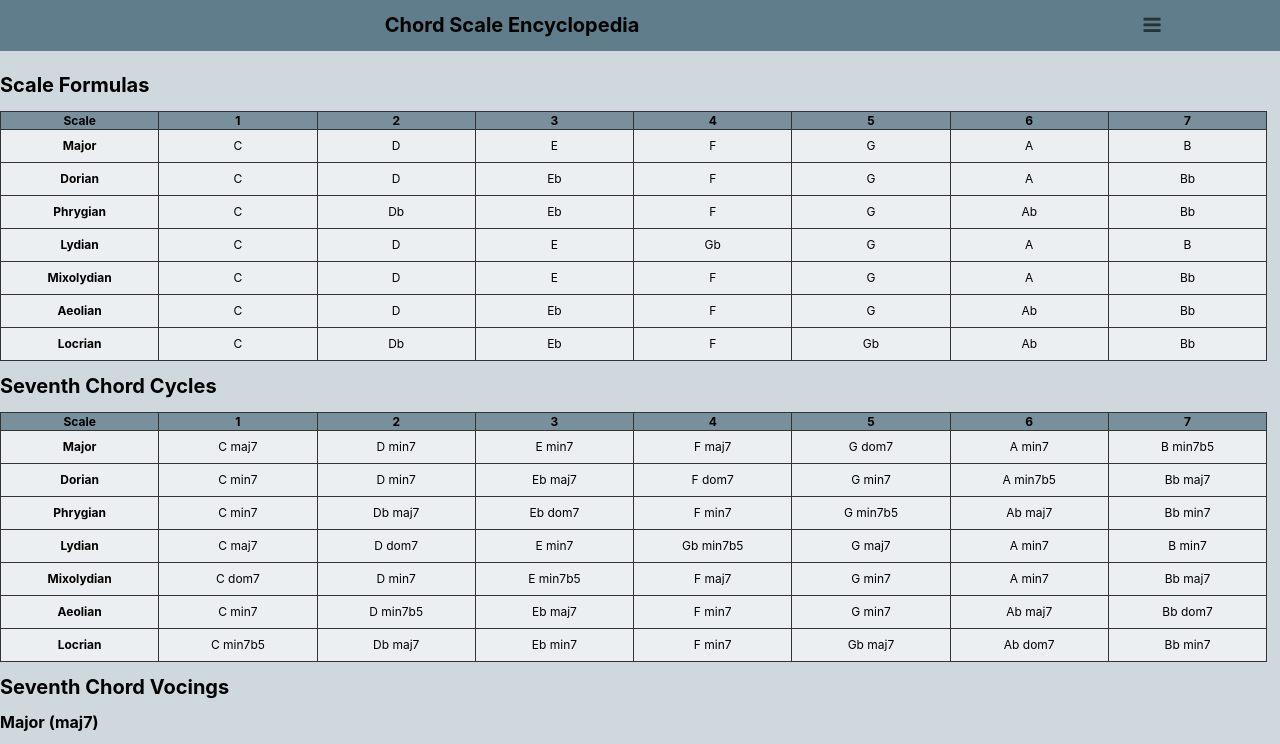
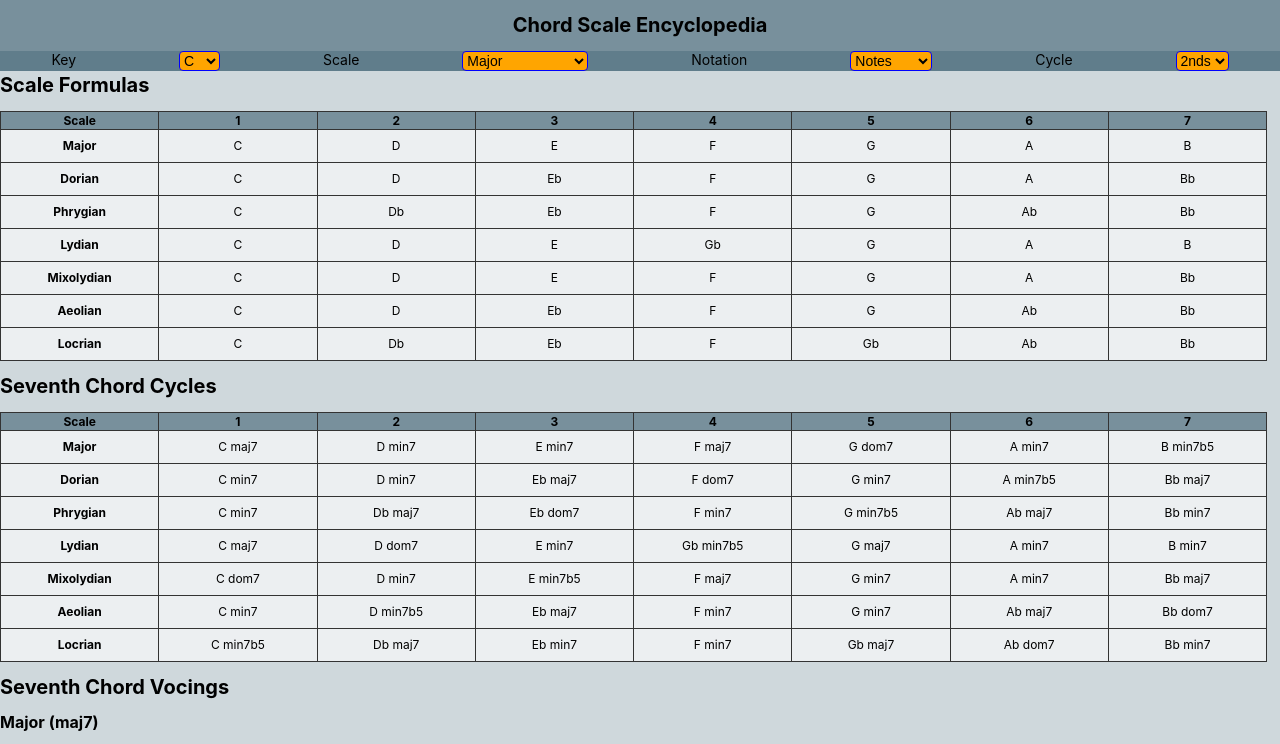
Before and after one commit to walpolsh/chord-scales-v2, a React (Create React App) app: page / in a window 1280 px wide. Shown: the top 744 px of the page. Built offline with nearby package versions, Linux system fonts and the light colour scheme.

Commit message:
didnt like menu, back to select options

```diff
--- a/src/App.css
+++ b/src/App.css
@@ -3,6 +3,19 @@
   align-items: center;
   font-size: 12px;
   color: black;
+}
+
+select {
+  border: 1px solid blue;
+  font-size: 14px;
+  border-radius: 4px;
+  background-color: orange;
+}
+
+select:hover {
+  border: 1px solid blue;
+  border-radius: 4px;
+  background-color: rgb(246, 218, 166);
 }
 
 
@@ -25,11 +38,6 @@ thead {
   background: #78909C;
 }
 
-button {
-  border: 1px solid black;
-  background-color: #CFD8DC;
-  cursor: pointer;
-}
 
 #innerDiv {
   width: 99%;
@@ -42,12 +50,6 @@ button {
   background: #FFFF00;
 }
 
-td:hover {
-  background: #4CAF50;
-}
-tr:hover th:hover {
-  background: #4CAF50;
-}
 
 h1 {
   font-size: 20px
@@ -57,44 +59,31 @@ h2 {
   font-size: 16px;
 }
 
-.headerDiv {
-  float: left;
-  width: 24%;
+
+.topnav {
+  position: fixed;
+  top: 0;
+  margin:0;
+  overflow: hidden;
+  width: 100%;
 
 }
 
-.buttonContainer {
-  display: grid;
-  grid-auto-flow: row;
-
+.headerBox {
+  display: flex;
+  flex-wrap: wrap;
+  width:100%;
+  background-color: #78909C;
+  justify-content: center;
 }
 
-.areaA {
-  display: grid;
+.menuBox {
+  background-color: #607D8B;
+  font-size: 14px;
+
+  display: flex;
+  justify-content: space-around;
 }
-
-.areaB {
-  display: grid;
-}
-
-.areaC {
-  display: grid;
-}
-
-.topnav {
-  top: 0;
-  overflow: hidden;
-  background-color: #607D8B;
-  position: fixed;
-  width:100%;
-  margin:0;
-}
-
-
-.topnav #myMenu {
-  display: none;
-}
-
 
 
 .navhead {
--- a/src/App.js
+++ b/src/App.js
@@ -4,7 +4,7 @@ import { Chromatic, Major, MelodicMinor, HarmonicMinor, HarmonicMajor, Hungarian
 import {closedSeventh, drop2, drop3, drop23, drop24, doubleDrop24} from './constants/chords';
 import { Cycles } from './constants/chords';
 import { permute } from './constants/helpers'
-import {headerDiv, bodyDiv, tableStyle}  from './styles/styles'
+import {tableStyle}  from './styles/styles'
 import Header from './containers/Header'
 import ScaleFormulas from './containers/ScaleFormulas'
 import SeventhChordCycles from './containers/SeventhChordCycles'
@@ -35,7 +35,6 @@ class App extends Component {
     this.buildChord = this.buildChord.bind(this)
     this.buildCycle = this.buildCycle.bind(this)
     this.handleHighlight = this.handleHighlight.bind(this)
-    this.toggleMenu = this.toggleMenu.bind(this)
   }
 
   changeKey(event) {
@@ -75,8 +74,6 @@ class App extends Component {
     })
   }
 
-
-
   buildScale(arr) {
     let [scaleNums, scaleNotes, scaleName, scaleChord] = arr
     return [scaleNums, scaleNotes.map(x => this.state.notes[x]), scaleName, scaleChord]
@@ -85,11 +82,11 @@ class App extends Component {
   buildChord(scale, voicing, index) {
     let arr = this.buildScale(scale)
 
-    const inversions =  arr[index].map((note, i) => permute(arr[index], i)).filter((n, i) => i % 2 ===0)
+    const inversions =  arr[index].map((note, i) => permute(arr[index], i)).filter((n, i) => i % 2 === 0)
 
     const fullScale = (arr) => {
-      let [one, two, three, four] = arr
-      let result = []
+      const [one, two, three, four] = arr
+      const result = []
       for (let i = 0; i < 7; i++) {
         result.push([one[i], two[i], three[i], four[i]])
       }
@@ -113,21 +110,6 @@ class App extends Component {
     }
   }
 
-  toggleMenu () {
-    const x = document.getElementById('myMenu');
-    if (x.style.display === 'block') {
-      x.style.display = 'none'
-      this.setState({
-        showMenu: false
-      })
-    } else {
-      x.style.display = 'block'
-      this.setState({
-        showMenu: true
-      })
-    }
-  }
-
   render() {
     let scale = this.state.scale
     let onOff = this.state.onOff
@@ -135,22 +117,14 @@ class App extends Component {
     return (
       <div className="App">
         <Header
-          showMenu = {this.state.showMenu}
-          headerDiv={headerDiv}
-          currentKey={this.state.notes[0]}
-          currentScale={this.state.scale[0][2]}
-          currentCycle={this.state.cycle}
           onOff={this.state.onOff}
           changeKey={this.changeKey}
           changeScale={this.changeScale}
           changeCycle={this.changeCycle}
           handleSwitch={this.handleSwitch}
-          toggleMenu={this.toggleMenu}
         />
         <div id="innerDiv">
           <ScaleFormulas
-            showMenu= {this.state.showMenu}
-            bodyDiv={bodyDiv}
             tableStyle={tableStyle}
             scale={scale}
             onOff={onOff}
@@ -160,7 +134,6 @@ class App extends Component {
           />
 
           <SeventhChordCycles
-            bodyDiv={bodyDiv}
             tableStyle={tableStyle}
             scale={scale}
             onOff={onOff}
@@ -182,7 +155,6 @@ class App extends Component {
           /> */}
 
           <SeventhChordVoicings
-            bodyDiv={bodyDiv}
             tableStyle={tableStyle}
             scale={scale}
             onOff={onOff}
--- a/src/constants/scales.js
+++ b/src/constants/scales.js
@@ -86,7 +86,7 @@ export const HarmonicMajor = [HarmonicMaj, Dorianb5, Phrygianb4, Lydianb3, Mixol
 let hungarianMinorChords = []
 
 for (let i = 0; i < 7; i++) {
-  hungarianMinorChords.push(permuteAlt(["maj7", "min7b5 ", "min7", "min/maj7", "dom7", "maj7#5", "dim7"], i))
+  hungarianMinorChords.push(permuteAlt(["maj7", "maj7b5 ", "maj7#5", "dim7/bb3", "maj7", "maj7", "min/maj6"], i))
 }
 
 const HungarianMin = [['1','2','b3','#4','5','b6','7'], [0, 2, 3, 6, 7, 8, 11],['Hungarian Minor'], [hungarianMinorChords[0]]]
--- a/src/containers/Header.js
+++ b/src/containers/Header.js
@@ -1,73 +1,59 @@
 import React from 'react';
 
+
 const Header = (props) => {
-  const {onOff, currentKey, changeKey, currentScale, changeScale, changeCycle, currentCycle, handleSwitch, toggleMenu} = props;
+  const {changeKey, changeScale, changeCycle, handleSwitch} = props;
+
   return (
-    <div className="topnav">
-      <div>
-        <div className='navhead'>
-          <h1>Chord Scale Encyclopedia</h1>
-          <div href='#' onClick={toggleMenu}>
-              <i className="fa fa-bars"></i>
-          </div>
+    <div className='topnav'>
+      <div className='headerBox'>
+        <h1>Chord Scale Encyclopedia</h1>
+      </div>
+      <div className='menuBox'>
+        <div> Key
         </div>
-        <div id="myMenu">
-          <div className='headerDiv'>
-            <h2>Key of {currentKey}</h2>
-            <div className='buttonContainer'>
-              <div className="areaA">
-                <button onClick={changeKey} value='0'>C</button>
-                <button onClick={changeKey} value='7'>G</button>
-                <button onClick={changeKey} value='2'>D</button>
-                <button onClick={changeKey} value='9'>A</button>
-                <button onClick={changeKey} value='4'>E</button>
-                <button onClick={changeKey} value='11'>B</button>
-
-              </div>
-              <div className="areaB">
-                <button onClick={changeKey} value='5'>F</button>
-                <button onClick={changeKey} value='10'>Bb</button>
-                <button onClick={changeKey} value='3'>Eb</button>
-                <button onClick={changeKey} value='8'>Ab</button>
-                <button onClick={changeKey} value='1'>Db</button>
-                <button onClick={changeKey} value='6'>Gb</button>
-
-              </div>
-
-            </div>
-          </div>
-          <div className='headerDiv'>
-            <h2>{currentScale}</h2>
-            <div className='buttonContainer'>
-                <button onClick={changeScale} value='0'>Major</button>
-                <button onClick={changeScale} value='1'>Melodic Minor</button>
-                <button onClick={changeScale} value='2'>Harmonic Minor</button>
-                <button onClick={changeScale} value='3'>Harmonic Major</button>
-                <button onClick={changeScale} value='4'>Hungarian Minor</button>
-
-            </div>
-          </div>
-          <div className='headerDiv'>
-            <h2>{onOff === '1' ? 'Numerals' : 'Notes'}</h2>
-            <div className='buttonContainer'>
-                <button onClick={handleSwitch} value='0'>Notes</button>
-                <button onClick={handleSwitch} value='1'>Numerals</button>
-            </div>
-          </div>
-          <div className='headerDiv'>
-            <h2>{currentCycle[1] === 1 ? '2nds' : currentCycle[1] === 2 ? '3rds' : currentCycle[1] === 3 ? '4ths' : currentCycle[1] === 4 ? '5ths' : currentCycle[1] === 5 ? '6ths' : '7ths' }</h2>
-              <div className='buttonContainer'>
-                  <button onClick={changeCycle} value='0'>2nds</button>
-                  <button onClick={changeCycle} value='1'>3rds</button>
-                  <button onClick={changeCycle} value='2'>4ths</button>
-                  <button onClick={changeCycle} value='3'>5ths</button>
-                  <button onClick={changeCycle} value='4'>6ths</button>
-                  <button onClick={changeCycle} value='5'>7ths</button>
-              </div>
-          </div>
+          <select onChange={changeKey}>
+            <option value='0'>C</option>
+            <option value='1'>Db</option>
+            <option value='2'>D</option>
+            <option value='3'>Eb</option>
+            <option value='4'>E</option>
+            <option value='5'>F</option>
+            <option value='6'>Gb</option>
+            <option value='7'>G</option>
+            <option value='8'>Ab</option>
+            <option value='9'>A</option>
+            <option value='10'>Bb</option>
+            <option value='11'>B</option>
+          </select>
+        <div> Scale
         </div>
+          <select onChange={changeScale}>
+            <option value='0'>Major</option>
+            <option value='1'>Melodic Minor</option>
+            <option value='2'>Harmonic Minor</option>
+            <option value='3'>Harmonic Major</option>
+            <option value='4'>Hungarian Minor</option>
+          </select>
+        <div> Notation
+        </div>
+          <select onChange={handleSwitch}>
+            <option value='0'>Notes</option>
+            <option value='1'>Numerals</option>
+          </select>
+        <div> Cycle
+        </div>
+          <select onChange={changeCycle}>
+            <option value='0'>2nds</option>
+            <option value='1'>3rds</option>
+            <option value='2'>4ths</option>
+            <option value='3'>5ths</option>
+            <option value='4'>6ths</option>
+            <option value='5'>7ths</option>
+          </select>
       </div>
     </div>
+
   )
 }
 
--- a/src/styles/styles.js
+++ b/src/styles/styles.js
@@ -1,12 +1,5 @@
 
 
-  export const bodyDiv = {
-    paddingTop: '100px',
-  }
-  export const headerDiv = {
-    float: 'left',
-    width: '24%',
-  }
   export const tableStyle = {
     tableLayout: 'fixed',
     textAlign: 'center',
@@ -14,10 +7,3 @@
     color: 'black',
     width: '100%',
   }
-
-  export const appStyle = {
-    backgroundColor: '#CFD8DC',
-    alignItems: 'center',
-    fontSize: '12px',
-    color: 'black',
-  }
```
